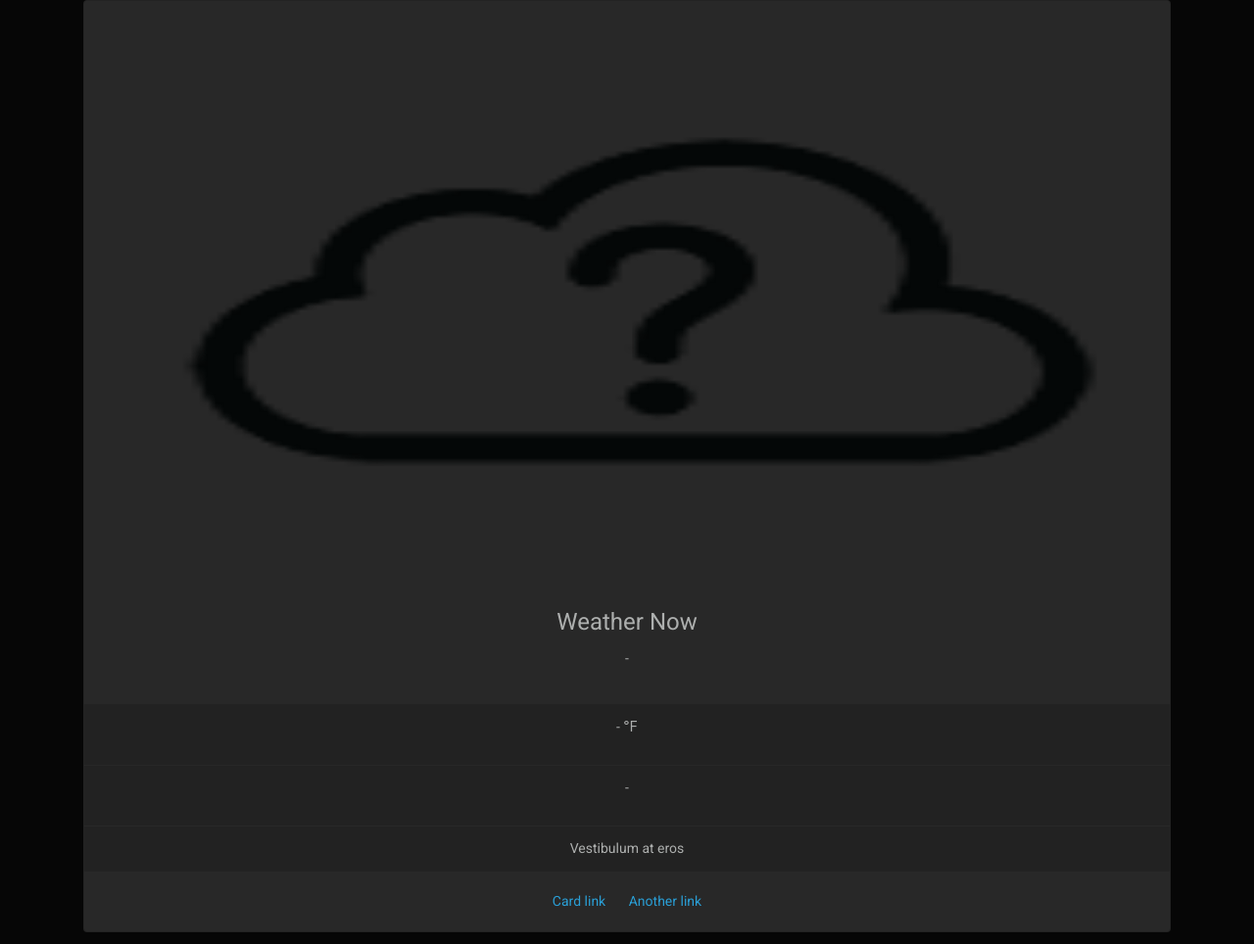
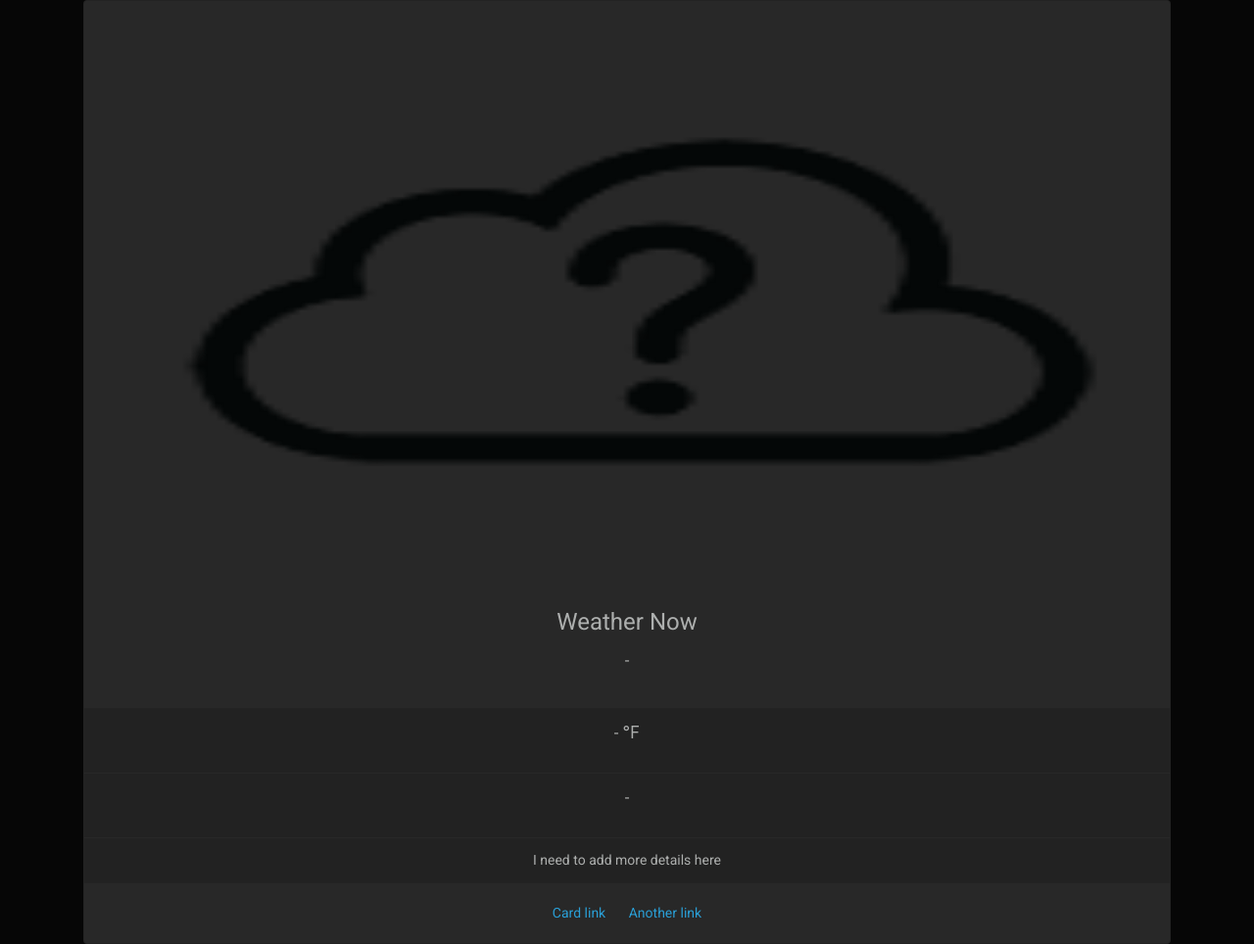
Before and after one commit to Martank949/Homework-6, a plain HTML site: page index.html in a window 1280 px wide. Shown: the whole page at 98% size. Drawn offline with nearby package versions, Linux system fonts and the light colour scheme.

Commit message:
added 3 classes to the css and changed some replies

```diff
--- a/apps.js
+++ b/apps.js
@@ -23,7 +23,7 @@ if ('geolocation' in navigator) {
     navigator.geolocation.getCurrentPosition(setPosition, showError);
 } else {
     errNotEle.style.display = "block";
-    errNotEle.innerHTML = "<p>Browser doesn't Support Geolocation</p>";
+    errNotEle.innerHTML = "<p>User denied Geolocation</p>";
 }
 //display error if Geo service is down
 function showError(error) {
--- a/index.html
+++ b/index.html
@@ -33,7 +33,7 @@
                 <li class="list-group-item location">
                     <p> - </p>
                 </li>
-                <li class="list-group-item">Vestibulum at eros</li>
+                <li class="list-group-item">I need to add more details here</li>
             </ul>
             <!--random links-->
             <div class="card-body">
--- a/style.css
+++ b/style.css
@@ -2,4 +2,14 @@
     font-family: 'Trebuchet MS', 'Lucida Sans Unicode', 'Lucida Grande', 'Lucida Sans', Arial, sans-serif;
 }
 
-.img {}
+.weatherDescription {
+    font-size: larger;
+}
+
+.temperature {
+    font-size: larger;
+}
+
+.location {
+    font-size: larger;
+}
```
